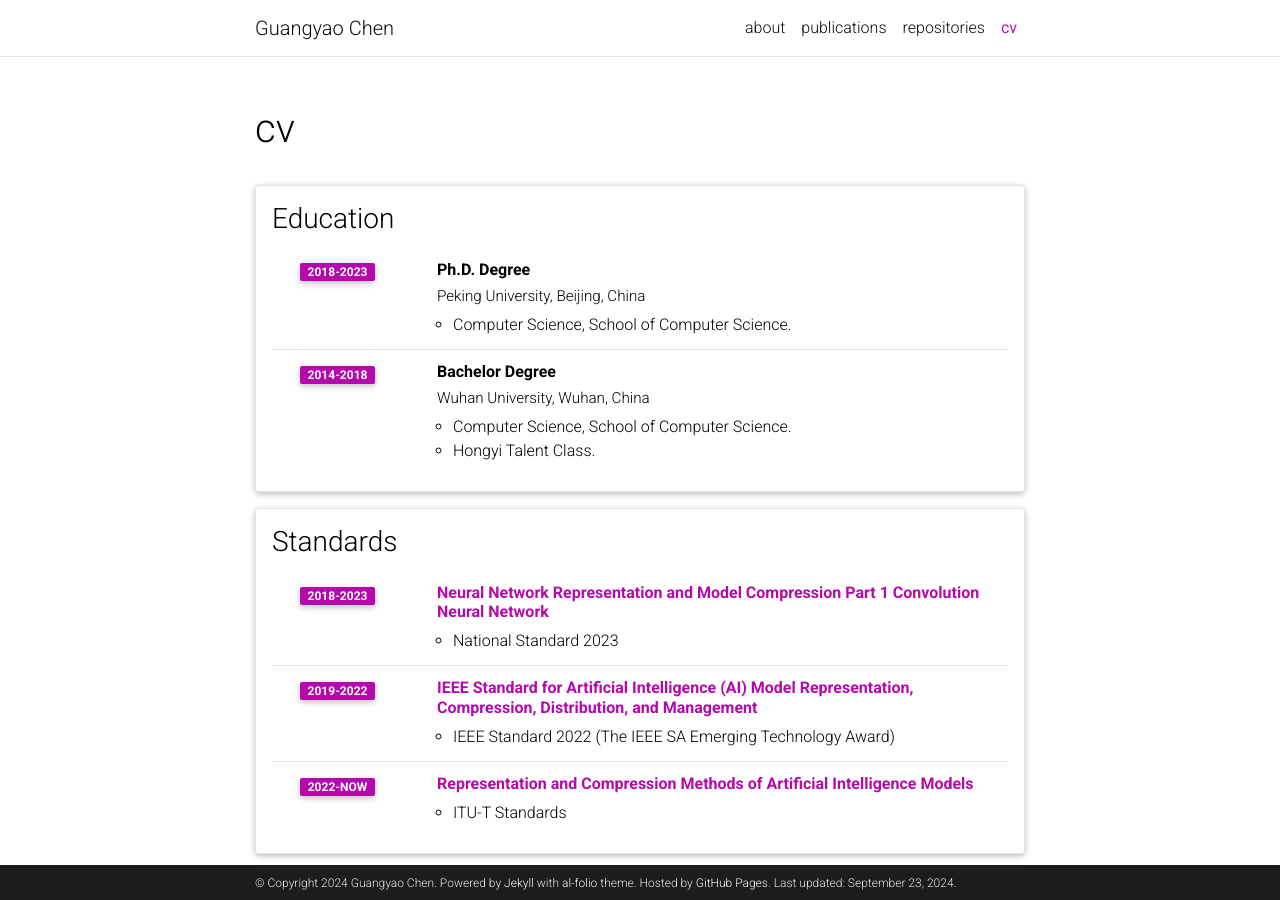
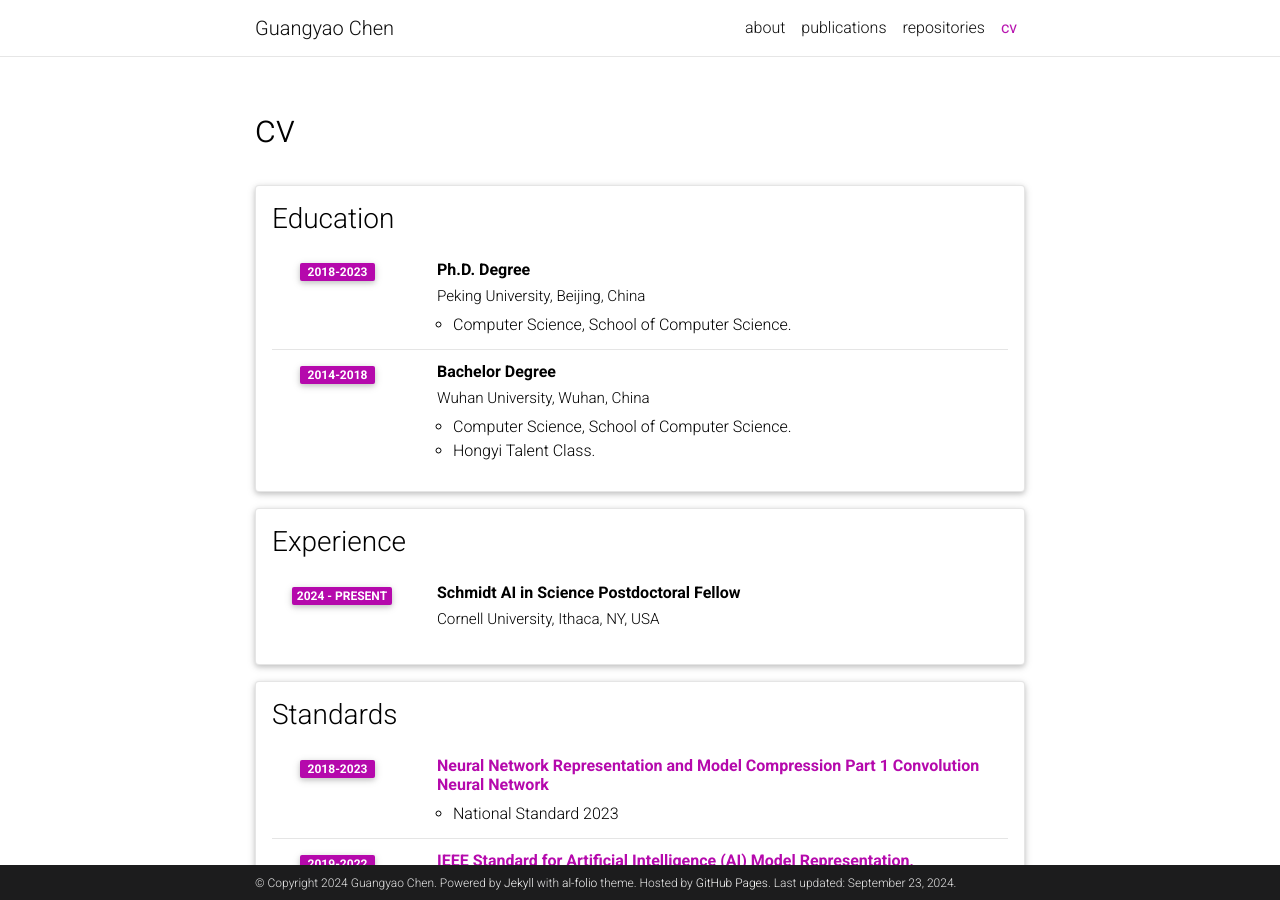
Before and after one commit to iCGY96/iCGY96.github.io, a Jekyll site: the page built from _pages/cv.md, in a window 1280 px wide and 900 px high. Built offline with Jekyll 4.4.1, drawn with Linux system fonts in a browser that asks for light colours; comment, search, counter and statistics services are not loaded; a style sheet for code colours, icons or effects is not loaded.

Commit message:
Update cv.yml

```diff
--- a/_data/cv.yml
+++ b/_data/cv.yml
@@ -23,38 +23,38 @@
         - Computer Science, School of Computer Science.
         - Hongyi Talent Class.
 
-# - title: Experience
-#   type: time_table
-#   contents:
-#     - title: Professor of Theoretical Physics
-#       institution: Institute for Advanced Study, Princeton University
-#       year: 1933 - 1955
-#       description:
-#         - Description 1.
-#         - Description 2.
-#         - title: Description 3.
-#           contents:
-#             - Sub-description 1.
-#             - Sub-description 2.
-#     - title: Visiting Professor
-#       institution: California Institute of Technology, Pasadena, California, US
-#       year: 1933
-#       description:
-#         - Description 1.
-#         - Description 2.
+- title: Experience
+  type: time_table
+  contents:
+    # - title: Professor of Theoretical Physics
+    #   institution: Institute for Advanced Study, Princeton University
+    #   year: 1933 - 1955
+    #   description:
+    #     - Description 1.
+    #     - Description 2.
+    #     - title: Description 3.
+    #       contents:
+    #         - Sub-description 1.
+    #         - Sub-description 2.
+    # - title: Visiting Professor
+    #   institution: California Institute of Technology, Pasadena, California, US
+    #   year: 1933
+    #   description:
+    #     - Description 1.
+    #     - Description 2.
 
-#     - title: Director
-#       institution: Kaiser Wilhelm Institute for Physics, Berlin, Germany.
-#       year: 1917-1933
+    # - title: Director
+    #   institution: Kaiser Wilhelm Institute for Physics, Berlin, Germany.
+    #   year: 1917-1933
 
-#     - title: Professor of Theoretical Physics
-#       institution: Karl-Ferdinand University, Prague, Czechoslovakia
-#       year: 1911 - 1917
-#       description:
+    # - title: Professor of Theoretical Physics
+    #   institution: Karl-Ferdinand University, Prague, Czechoslovakia
+    #   year: 1911 - 1917
+    #   description:
 
-#     - title: Associate Professor of Theoretical Physics
-#       institution: University of Zurich, Zurich, Switzerland
-#       year: 1909 - 1911
+    - title: Schmidt AI in Science Postdoctoral Fellow
+      institution: Cornell University, Ithaca, NY, USA
+      year: 2024 - present
 
 - title: Standards
   type: time_table
```
